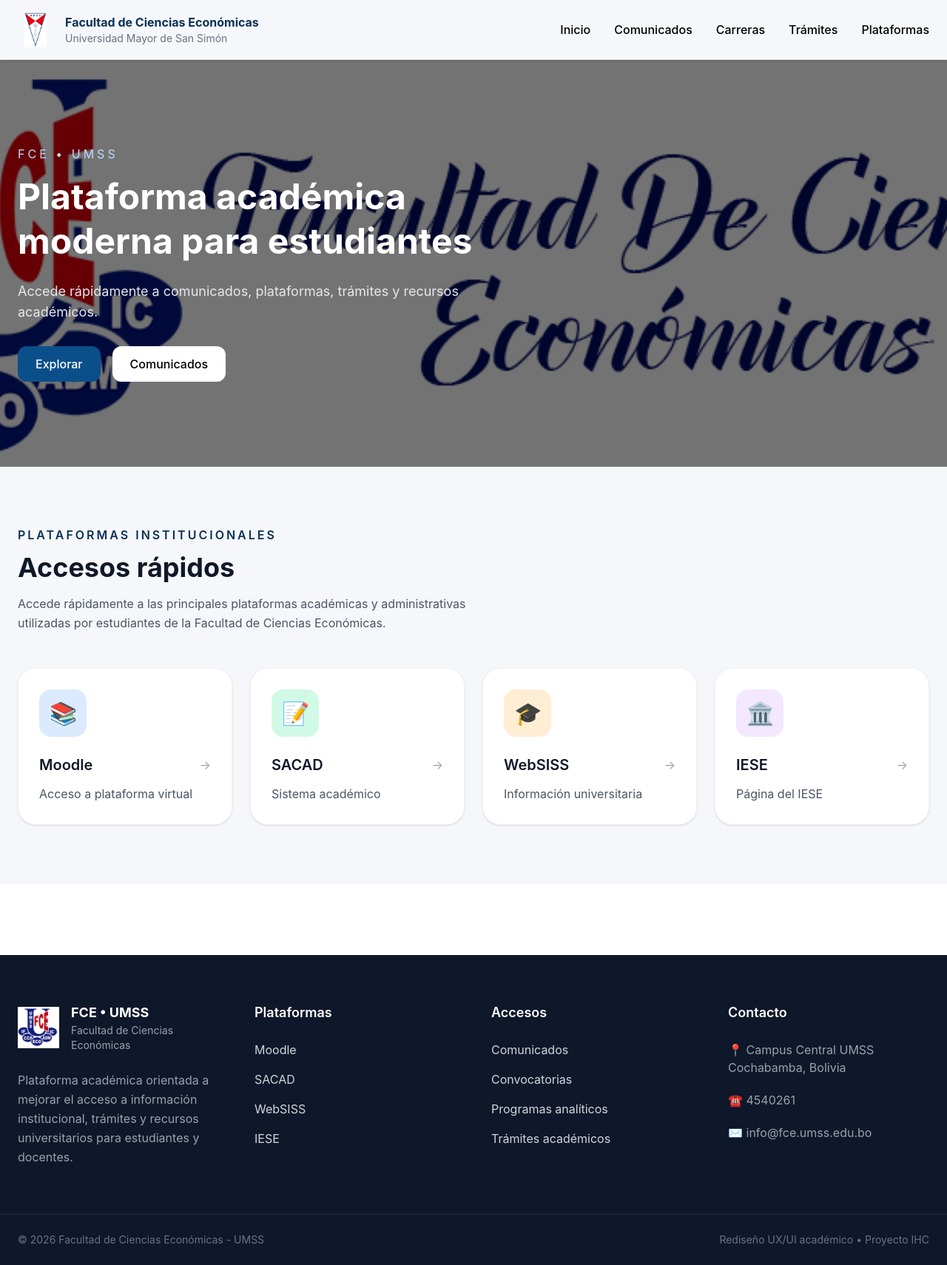
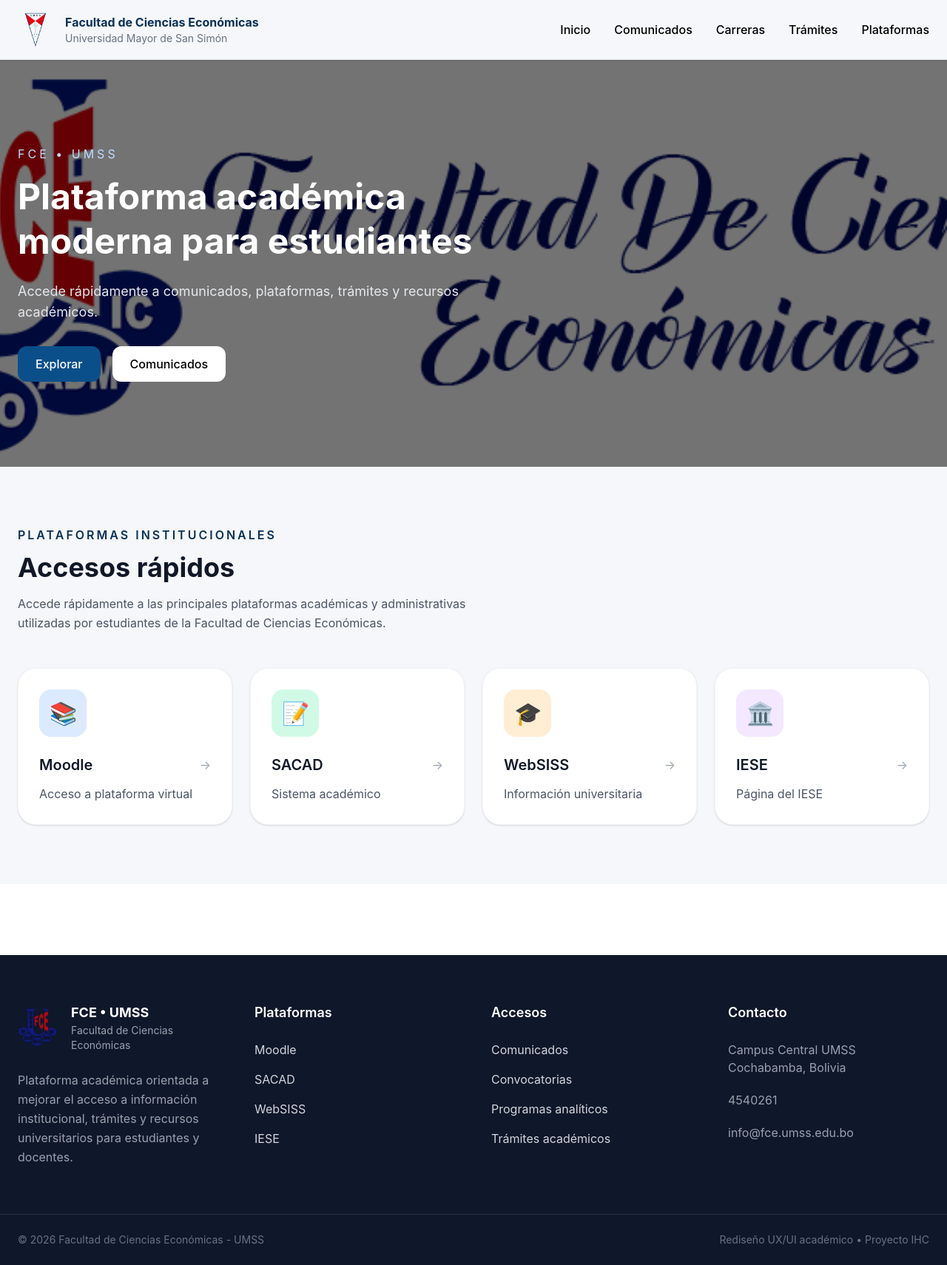
Before and after one commit to epf-21/ihc-final, a React (Vite) app: page / in a window 1280 px wide. Shown: the whole page at 74% size. Built offline with nearby package versions, Linux system fonts and the light colour scheme.

Commit message:
cambiar imagen

```diff
--- a/src/components/Footer.tsx
+++ b/src/components/Footer.tsx
@@ -11,7 +11,7 @@
             <div className="flex items-center gap-4 mb-6">
 
               <img
-                src="/fce-logo.jpg"
+                src="/fce-logo.png"
                 alt="FCE"
                 className="w-14 h-14 object-contain"
               />
@@ -36,7 +36,6 @@
 
           </div>
 
-          {/* ENLACES */}
           <div>
 
             <h4 className="text-white font-semibold text-lg mb-6">
@@ -89,7 +88,6 @@
 
           </div>
 
-          {/* ACCESOS */}
           <div>
 
             <h4 className="text-white font-semibold text-lg mb-6">
@@ -138,7 +136,6 @@
 
           </div>
 
-          {/* CONTACTO */}
           <div>
 
             <h4 className="text-white font-semibold text-lg mb-6">
@@ -148,16 +145,16 @@
             <div className="space-y-5 text-gray-400">
 
               <p>
-                📍 Campus Central UMSS<br />
+                Campus Central UMSS<br />
                 Cochabamba, Bolivia
               </p>
 
               <p>
-                ☎️ 4540261
+                4540261
               </p>
 
               <p>
-                ✉️ info@fce.umss.edu.bo
+                info@fce.umss.edu.bo
               </p>
 
             </div>
@@ -168,7 +165,6 @@
 
       </div>
 
-      {/* BOTTOM */}
       <div className="border-t border-white/10">
 
         <div className="max-w-7xl mx-auto px-6 py-6 flex flex-col md:flex-row items-center justify-between gap-4">
--- a/src/components/Navbar.tsx
+++ b/src/components/Navbar.tsx
@@ -7,7 +7,7 @@
 
         <div className="flex items-center gap-4">
           <img
-            src="/umss.jpg"
+            src="/umss.png"
             alt="UMSS"
             className="w-12 h-12 object-contain"
           />
```
Also changed, not shown: public/fce-logo.png (added), public/umss.png (added).
